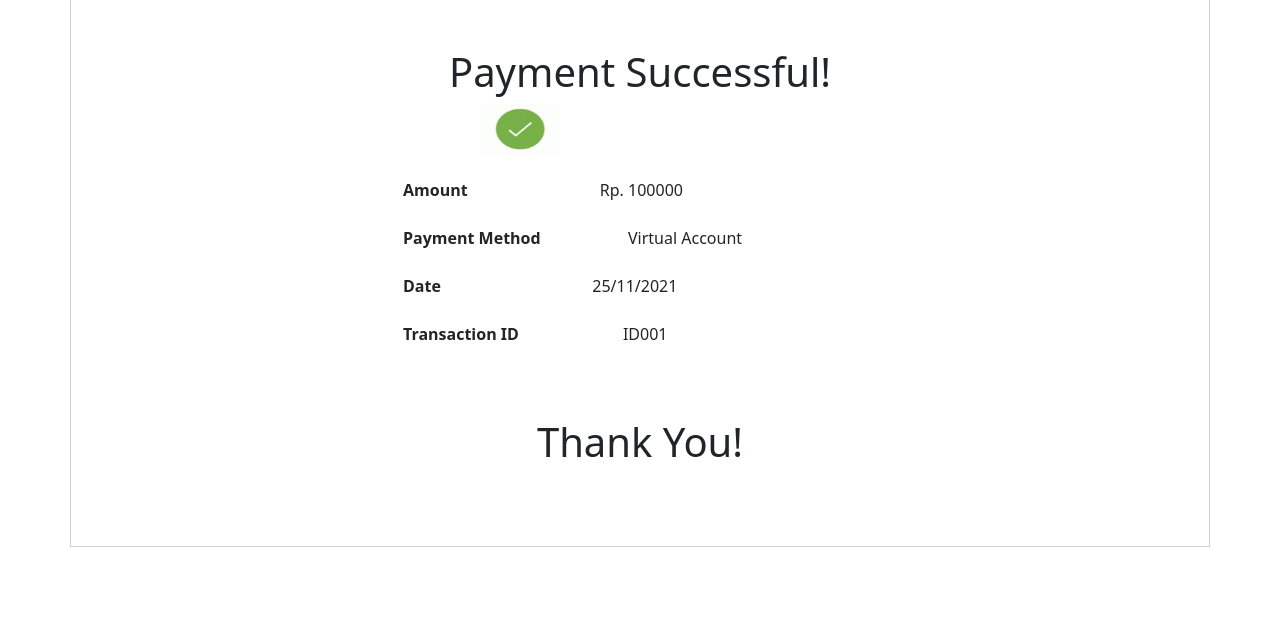
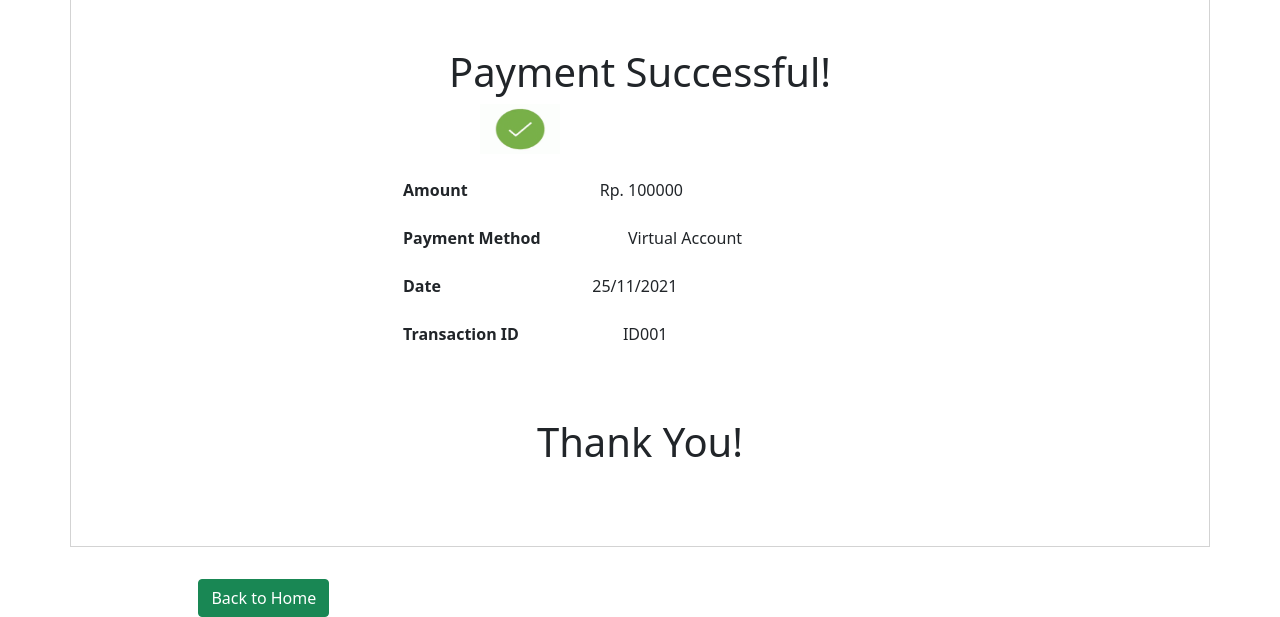
Before and after one commit to CBEngineer9/IkanHiasGaBiasa, a PHP site: page /thankyou.php in a window 1280 px wide. Shown: the part 230-847 px from the top of the page. Before the commit the page ends 777 px from the top, so only its background shows below. Run offline with PHP 8.4, Linux system fonts and the light colour scheme.

Commit message:
btn thankyou

```diff
--- a/thankyou.php
+++ b/thankyou.php
@@ -80,5 +80,6 @@
         <br>
         <br>
     </div>
+    <a href="index.php"><div style="margin-top: 4vh; margin-left:15.5vw;" class="btn btn-success">Back to Home</div></a>
 </body>
 </html>
```
